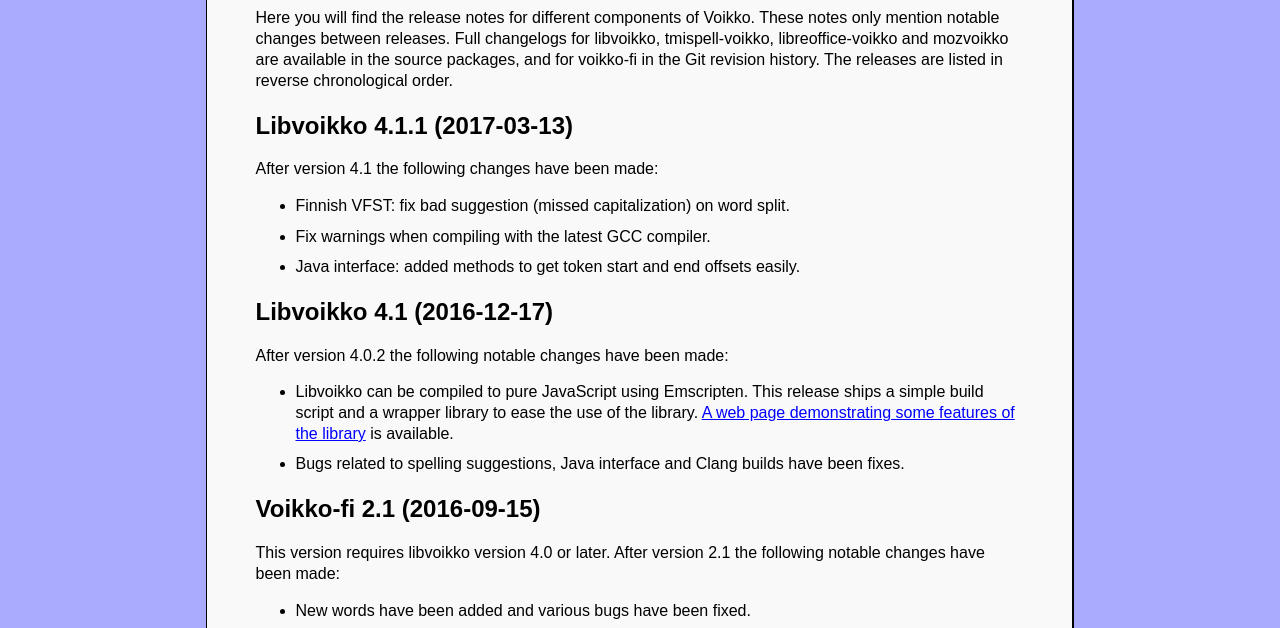
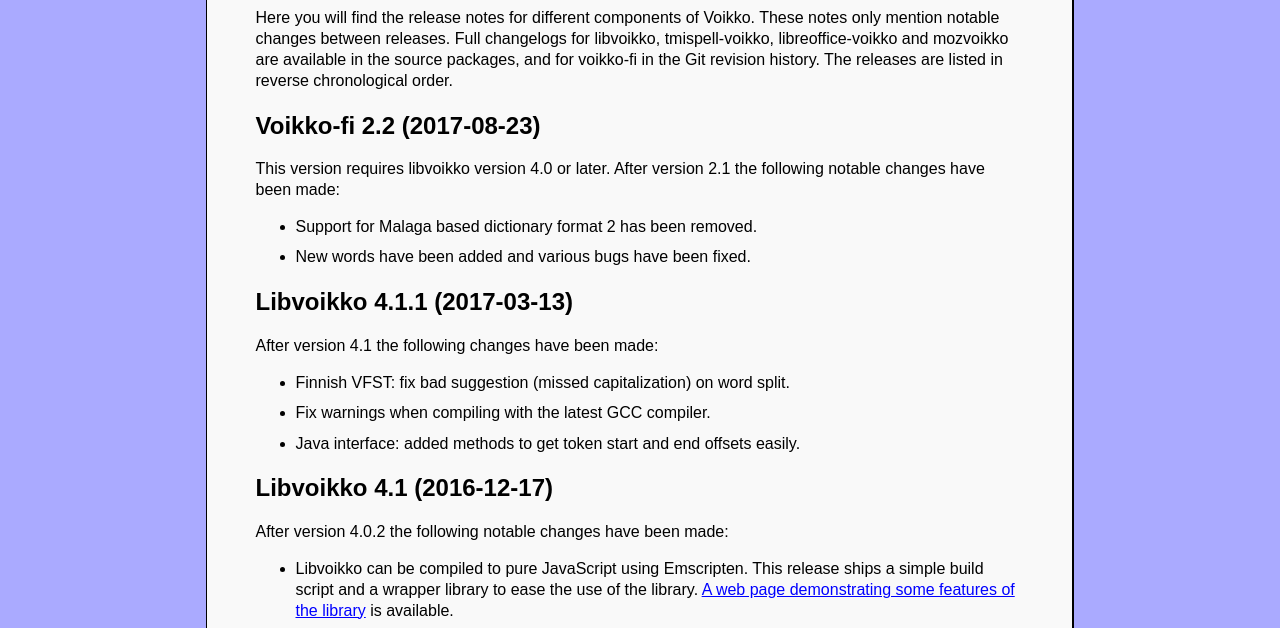
Before and after one commit to voikko/voikko.github.io, a plain HTML site: page releases.html in a window 1280 px wide. Shown: the part 139-767 px from the top of the page. Drawn offline with Linux system fonts and the light colour scheme.

Commit message:
Release voikko-fi 2.2

```diff
--- a/releases.html
+++ b/releases.html
@@ -17,6 +17,15 @@ These notes only mention notable changes between releases. Full changelogs
 for libvoikko, tmispell-voikko, libreoffice-voikko and mozvoikko are available in
 the source packages, and for voikko-fi in the Git revision history.
 The releases are listed in reverse chronological order.</p>
+
+
+<h2>Voikko-fi 2.2 (2017-08-23)</h2>
+<p>This version requires libvoikko version 4.0 or later. After version 2.1 the following notable changes
+have been made:</p>
+<ul>
+<li>Support for Malaga based dictionary format 2 has been removed.</li>
+<li>New words have been added and various bugs have been fixed.</li>
+</ul>
 
 
 <h2>Libvoikko 4.1.1 (2017-03-13)</h2>
@@ -40,7 +49,7 @@ demonstrating some features of the library</a> is available.</li>
 
 
 <h2>Voikko-fi 2.1 (2016-09-15)</h2>
-<p>This version requires libvoikko version 4.0 or later. After version 2.1 the following notable changes
+<p>This version requires libvoikko version 4.0 or later. After version 2.0 the following notable changes
 have been made:</p>
 <ul>
 <li>New words have been added and various bugs have been fixed.</li>
```
Also changed, not shown: sources.html (+3 -3 lines).
